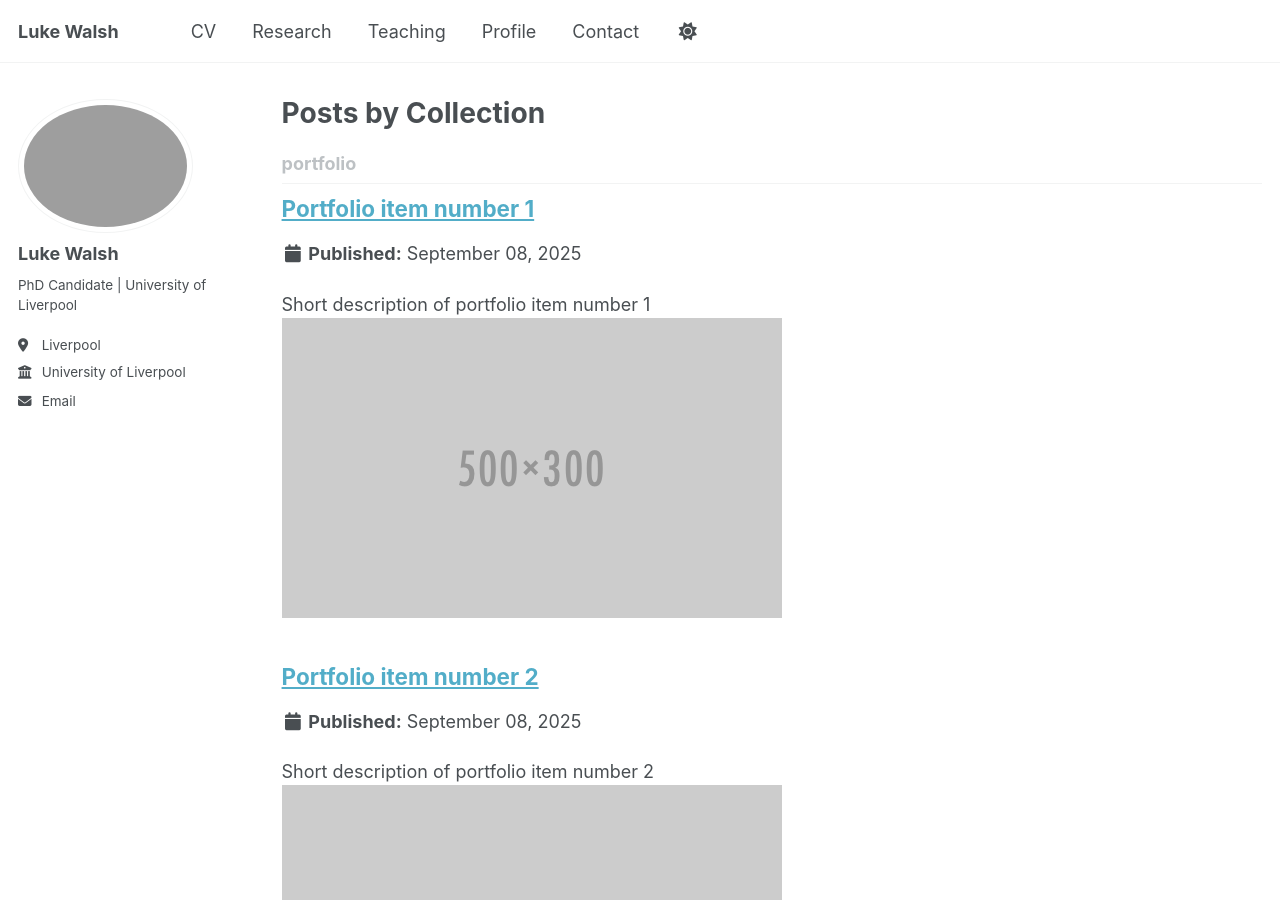
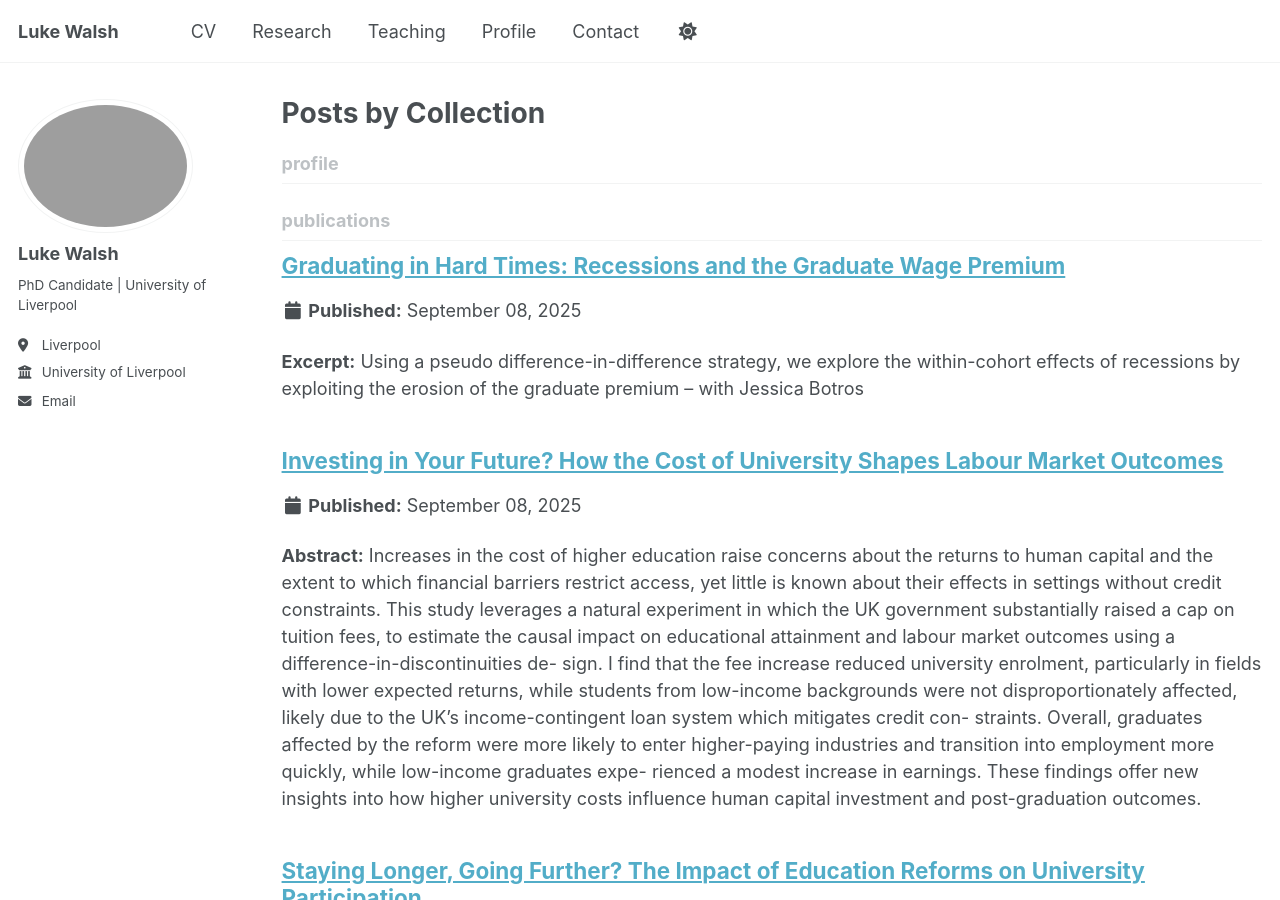
Before and after one commit to LukeWalsh308/LukeWalsh308.github.io, a Jekyll site: the page built from _pages/collection-archive.html, in a window 1280 px wide and 900 px high. Built offline with Jekyll 4.4.1, drawn with Linux system fonts in a browser that asks for light colours; a script that is not in the unit is left out; part of the change alters nothing that is shown.

Commit message:
Update _config.yml

```diff
--- a/_config.yml
+++ b/_config.yml
@@ -225,7 +225,7 @@ collections:
   publications:
     output: true
     permalink: /:collection/:path/
-  portfolio:
+  profile:
     output: true
     permalink: /:collection/:path/
   talks:
```
